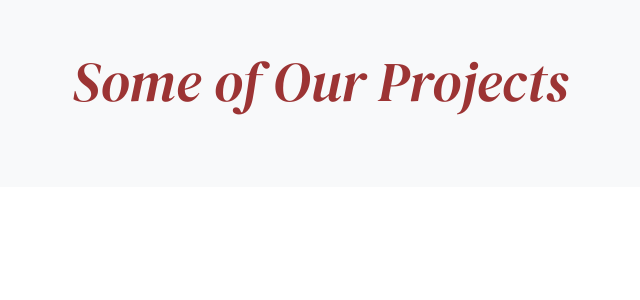
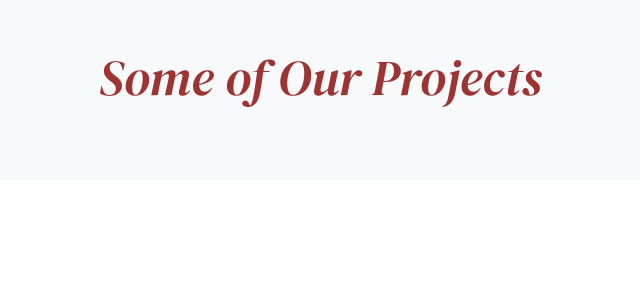
Before and after one commit to rbeazley18/naturegraphics, a Django app: page /portfolio in a window 1280 px wide. Shown: the part 64-364 px from the top of the page, without its empty margins (320-960 px from the left). Run offline with Django 4.2, Linux system fonts and the light colour scheme; data that the repository does not hold is empty.

Commit message:
fixed portfolio h1

```diff
--- a/naturegraphics/templates/naturegraphics/portfolio.html
+++ b/naturegraphics/templates/naturegraphics/portfolio.html
@@ -16,14 +16,22 @@
 
     h1 {
         font-family: 'DM Serif Display', serif;
+        white-space: nowrap;
         color: rgb(156, 52, 52);
+        font-size: 50px;
+    }
+
+    @media (max-width: 575.98px) {
+        h1 {
+            font-size: 35px;
+        }
     }
 </style>
 
 <body>
     <div class="album py-5 bg-light">
         <div class="container">
-            <h1 class="display-4 text-center mb-5">Some of Our Projects</h1>
+            <h1 class="text-center mb-5">Some of Our Projects</h1>
             <div class="row g-4 justify-content-center">
                 {% for project in portfolio %}
                 <div class="col-11 col-sm-8 col-md-6 col-lg-4">
```
